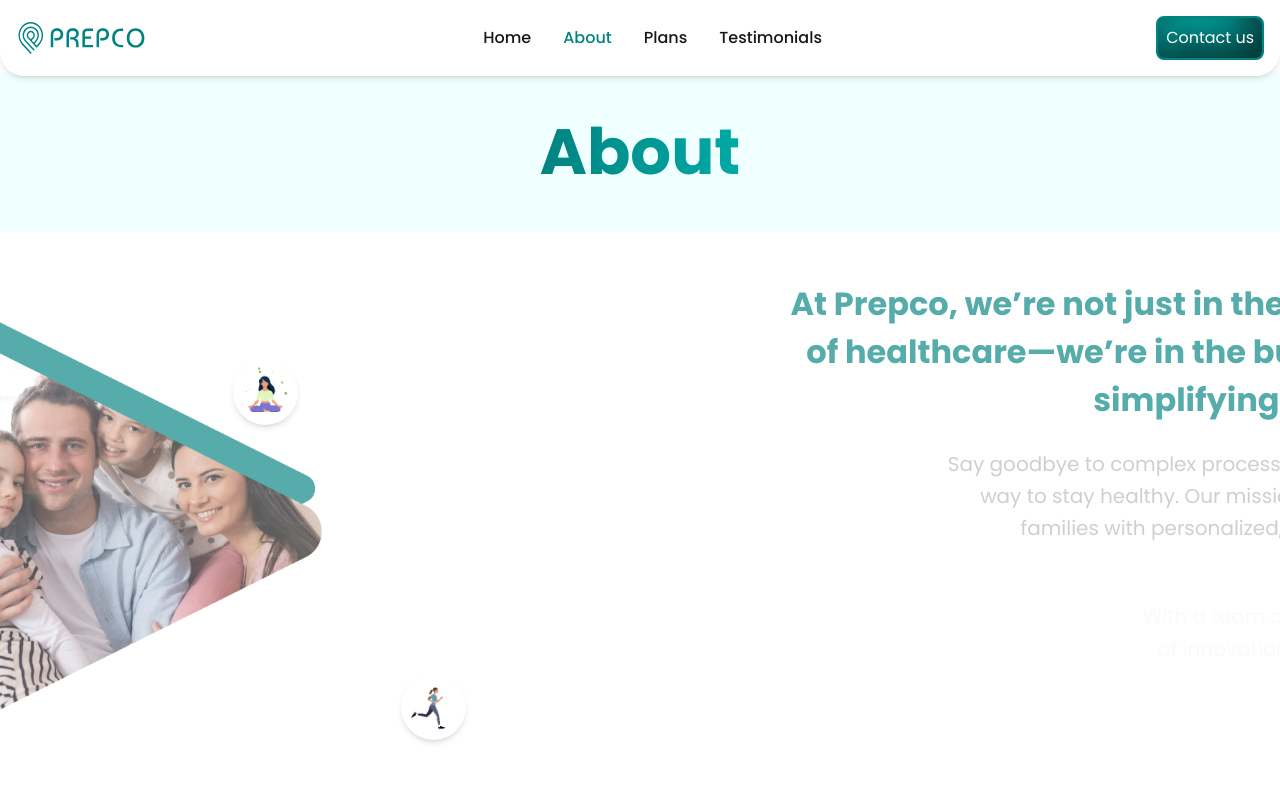
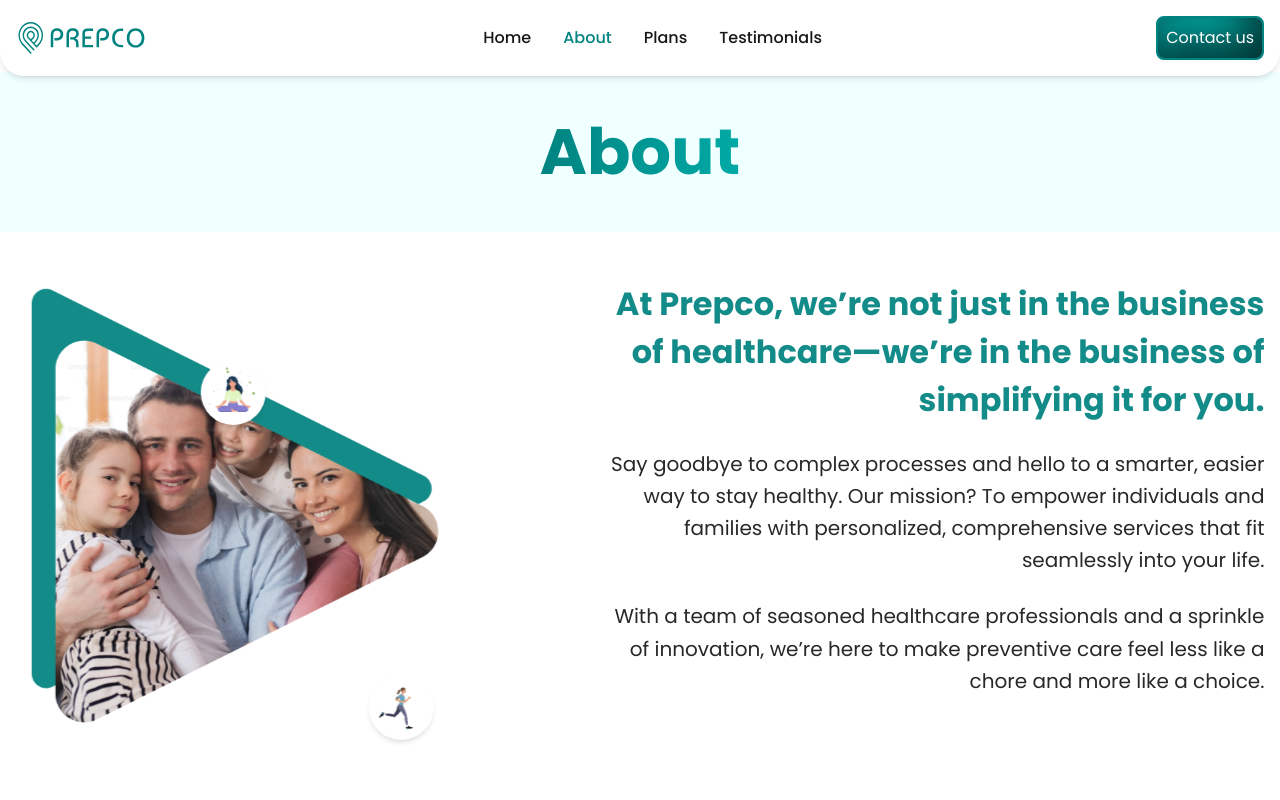
Before and after one commit to Prepco-creator/PREPCO, a Next.js app: page /about in a window 1280 px wide. Shown: the top 800 px of the page. Built offline with nearby package versions, Linux system fonts and the light colour scheme; a web font is replaced by a local one.

Commit message:
gsap added again

```diff
--- a/src/components/about/HeroSection.tsx
+++ b/src/components/about/HeroSection.tsx
@@ -1,20 +1,33 @@
 "use client";
-import React from "react";
+import React, { useEffect } from "react";
 import { images } from "../../../public/assets";
 import Image from "next/image";
-import { motion } from "motion/react"; // Corrected import
+import gsap from "gsap";
 
 const HeroSection = () => {
+  useEffect(() => {
+    // Ensure animations only run on the client side (after mounting)
+    if (typeof window !== "undefined") {
+      // Left content animation (slide from left)
+      gsap.fromTo(
+        ".left-content",
+        { x: "-100%", opacity: 0 },
+        { x: "0%", opacity: 1, duration: 1, ease: "power3.out" }
+      );
+
+      // Right content animation (slide from right)
+      gsap.fromTo(
+        ".right-content",
+        { x: "100%", opacity: 0 },
+        { x: "0%", opacity: 1, duration: 1, ease: "power3.out" }
+      );
+    }
+  }, []);
+
   return (
     <section className="bg-white flex flex-col-reverse gap-6 lg:flex-row items-center lg:items-start lg:gap-12 px-8 lg:px-16 py-12 lg:h-screen">
       {/* Left Image */}
-      <div className="w-full lg:w-2/5 relative">
-        <motion.div
-          className="left-content"
-          initial={{ x: "-100%", opacity: 0 }}
-          animate={{ x: "0%", opacity: 1 }}
-          transition={{ duration: 1, ease: "easeOut" }}
-        >
+      <div className="w-full lg:w-2/5 relative left-content">
         <Image
           width={undefined}
           height={undefined}
@@ -22,7 +35,6 @@ const HeroSection = () => {
           alt="Hero Image"
           className="w-full h-auto object-cover"
         />
-        </motion.div>
 
         <div className="absolute top-0 right-40 lg:top-20 lg:right-52 bg-white rounded-full shadow-md">
           <Image
@@ -45,39 +57,22 @@ const HeroSection = () => {
       </div>
 
       {/* Right Content */}
-      <div className="w-full lg:w-3/5 lg:text-right">
-        <motion.h1
-          className="text-custom-20 lg:text-custom-32 text-primary font-bold mb-6"
-          initial={{ x: "100%", opacity: 0 }}
-          animate={{ x: "0%", opacity: 1 }}
-          transition={{ duration: 1, ease: "easeOut" }}
-        >
+      <div className="w-full lg:w-3/5 lg:text-right right-content">
+        <h1 className="text-custom-20 lg:text-custom-32 text-primary font-bold mb-6">
           At Prepco, we’re not just in the business of healthcare—we’re in the
           business of simplifying it for you.
-        </motion.h1>
-
-        <motion.p
-          className="text-custom-14 lg:text-custom-20-2 leading-relaxed mb-6"
-          initial={{ x: "100%", opacity: 0 }}
-          animate={{ x: "0%", opacity: 1 }}
-          transition={{ duration: 1, ease: "easeOut", delay: 0.2 }}
-        >
+        </h1>
+        <p className="text-custom-14 lg:text-custom-20-2 leading-relaxed mb-6">
           Say goodbye to complex processes and hello to a smarter, easier way to
           stay healthy. Our mission? To empower individuals and families with
           personalized, comprehensive services that fit seamlessly into your
           life.
-        </motion.p>
-
-        <motion.p
-          className="text-custom-14 lg:text-[20px] leading-relaxed"
-          initial={{ x: "100%", opacity: 0 }}
-          animate={{ x: "0%", opacity: 1 }}
-          transition={{ duration: 1, ease: "easeOut", delay: 0.4 }}
-        >
+        </p>
+        <p className="text-custom-14 lg:text-[20px] leading-relaxed">
           With a team of seasoned healthcare professionals and a sprinkle of
           innovation, we’re here to make preventive care feel less like a chore
           and more like a choice.
-        </motion.p>
+        </p>
       </div>
     </section>
   );
```
Lines whose indentation alone changed are shown as unchanged.
